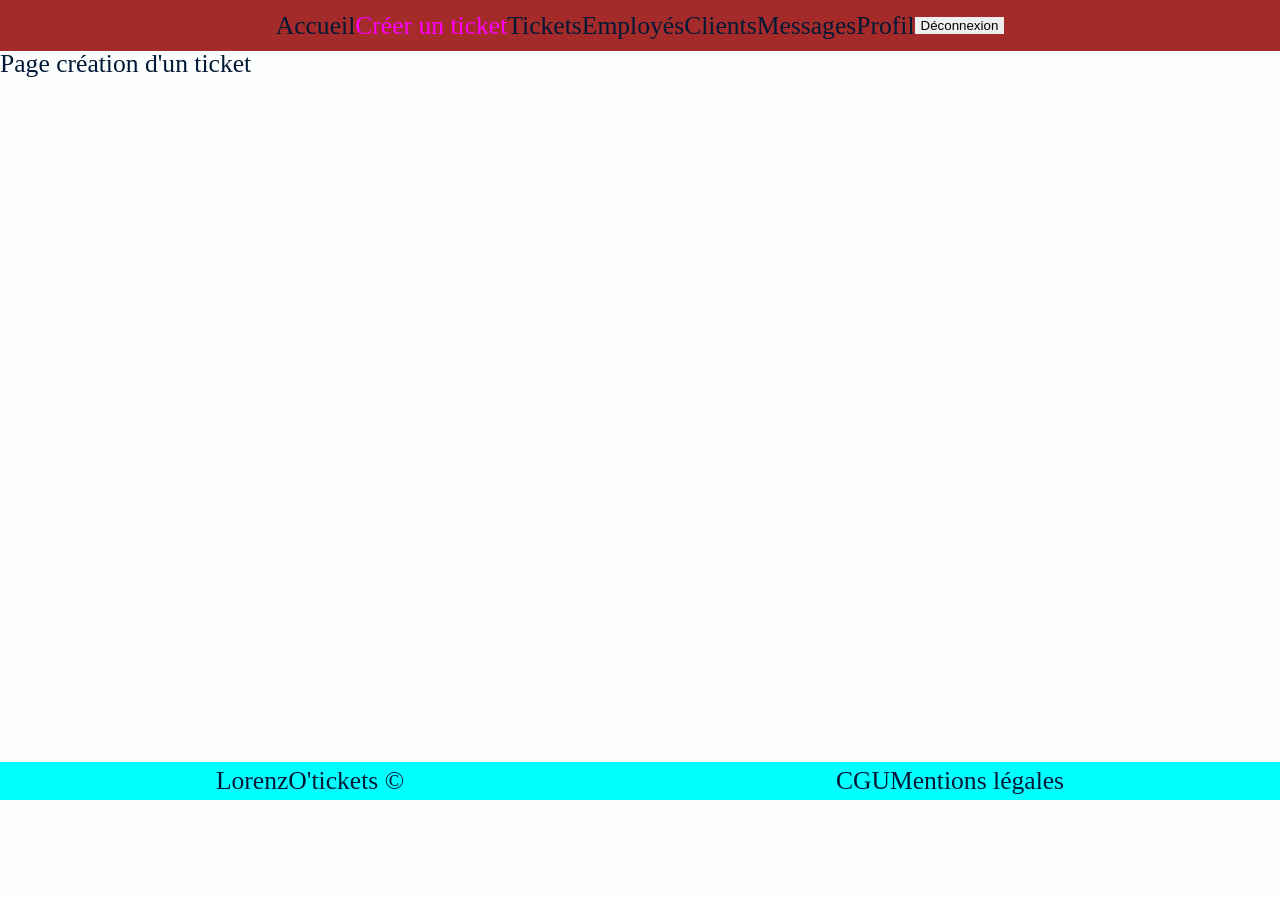
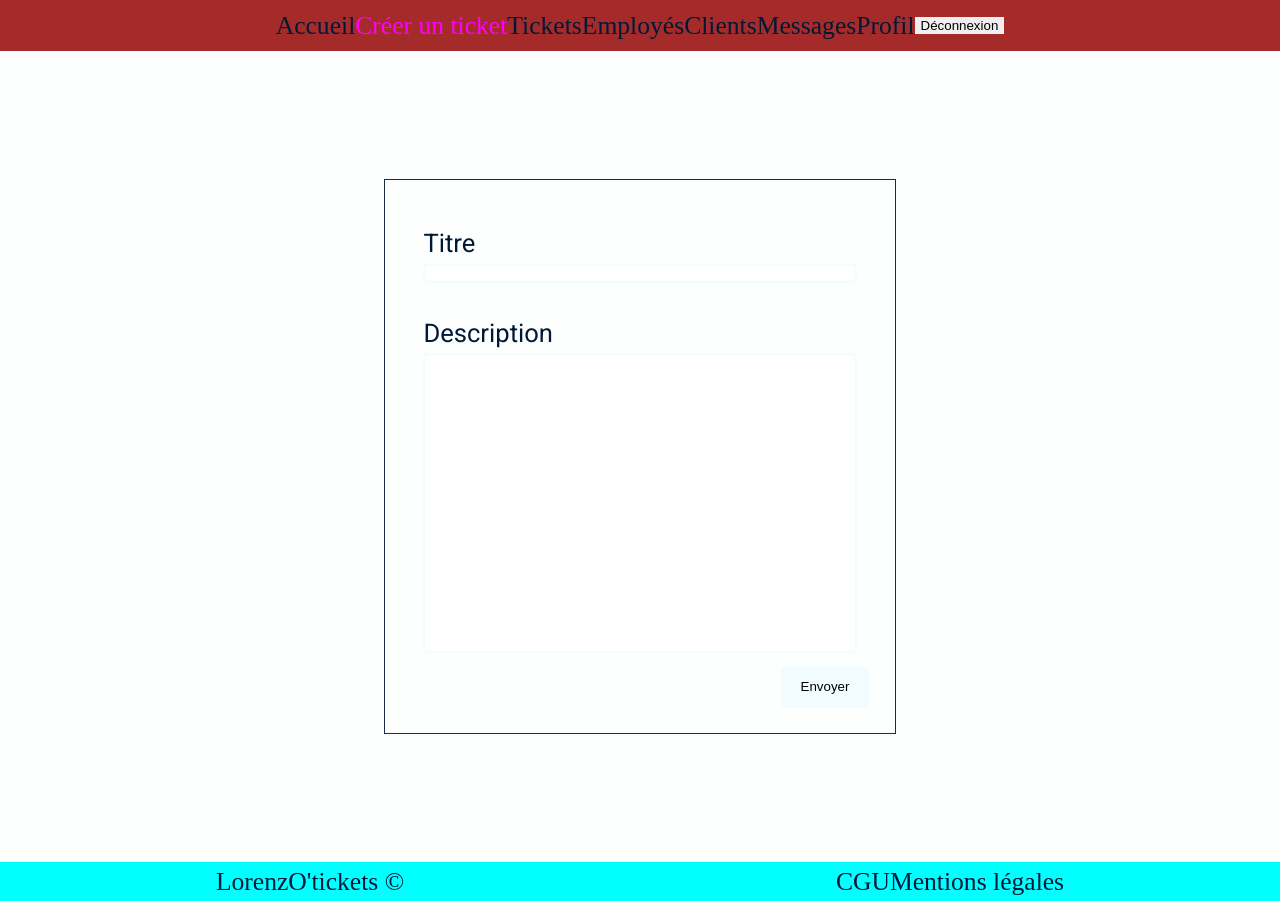
Before and after one commit to Fidia-e/lorenzo-tickets-project, a React (Create React App) app in the folder front/: page /creer-un-ticket in a window 1280 px wide. Before the commit the page ends 800 px from the top, so only its background shows below. Built offline with nearby package versions, Linux system fonts and the light colour scheme.

Commit message:
feat: 🎸 create ticket page

```diff
--- a/front/src/pages/AddTicket/index.tsx
+++ b/front/src/pages/AddTicket/index.tsx
@@ -1,8 +1,42 @@
-import { FunctionComponent } from 'react';
+import { FunctionComponent, useState, FormEvent } from 'react';
+
+import Field from '../../components/Field';
+import SubmitButton from '../../components/SubmitButton';
+
 import '../../styles/index.scss';
 
 const AddTicket: FunctionComponent = () => {
-  return <h1>Page création d&apos;un ticket</h1>;
+  const [title, setTitle] = useState('');
+  const [content, setContent] = useState('');
+
+  const hadleSubmit = (event: FormEvent): void => {
+    event.preventDefault();
+    console.log('create ticket', event);
+  };
+
+  return (
+    <div className="create-ticket-form-container">
+      <form className="create-ticket-form" onSubmit={hadleSubmit}>
+        <Field
+          identifier="ticket-title"
+          placeholder=""
+          label="Titre"
+          type="text"
+          value={title}
+          updateField={setTitle}
+        />
+        <Field
+          identifier="ticket-content"
+          placeholder=""
+          label="Description"
+          type="text"
+          value={content}
+          updateField={setContent}
+        />
+        <SubmitButton text="Envoyer" />
+      </form>
+    </div>
+  );
 };
 
 export default AddTicket;
--- a/front/src/styles/index.scss
+++ b/front/src/styles/index.scss
@@ -7,7 +7,7 @@
 @import 'layout/header', 'layout/footer';
 
 // pages
-@import 'pages/connection', 'pages/GTCU';
+@import 'pages/connection', 'pages/GTCU', 'pages/createTicket';
 
 // components
 @import 'components/headerNav', 'components/submitButton', 'components/field', 'components/roleChoiceButton';
--- /dev/null
+++ b/front/src/styles/pages/_createTicket.scss
@@ -0,0 +1,50 @@
+.create-ticket-form {
+  display: flex;
+  flex-direction: column;
+
+  #ticket-content {
+    height: 300px;
+  }
+
+  &-container {
+    padding: 1em;
+    width: 95%;
+    margin: 10% auto;
+    border: 1px solid $c-selected;
+  }
+
+  .submit-button {
+    width: fit-content;
+    align-self: flex-end;
+    padding: 1em 1.5em;
+    margin: 0;
+  }
+}
+
+/*----------------------------------------------------------------------------------
+-------------------------------------  MOBILE --------------------------------------
+----------------------------------------------------------------------------------*/
+
+@media (min-width: 320px) {
+}
+
+/*----------------------------------------------------------------------------------
+-------------------------------------  TABLETTE ------------------------------------
+----------------------------------------------------------------------------------*/
+
+@media (min-width: 599px) {
+}
+
+@media (min-width: 899px) {
+  .create-ticket-form {
+    &-container {
+      width: 40%;
+    }
+  }
+}
+/*----------------------------------------------------------------------------------
+-------------------------------------  DESKTOP -------------------------------------
+----------------------------------------------------------------------------------*/
+
+@media (min-width: 1199px) {
+}
```
